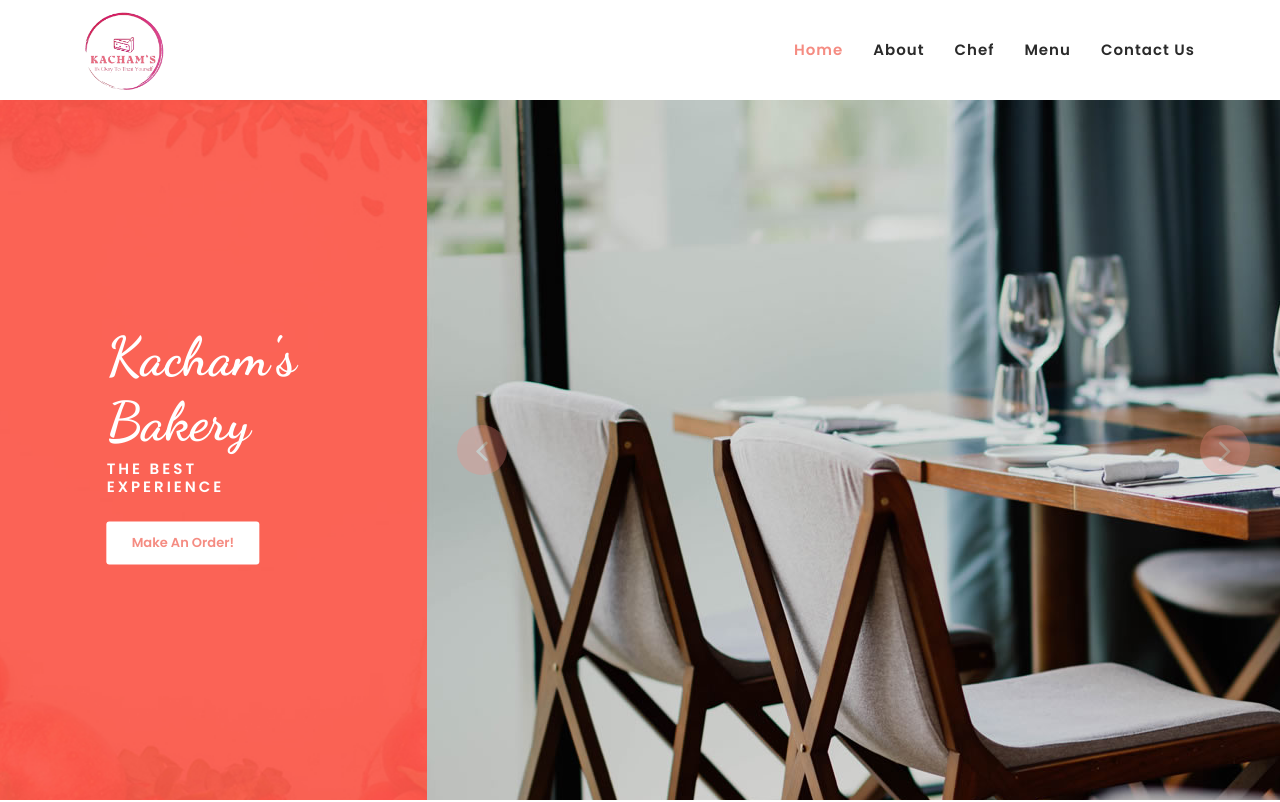
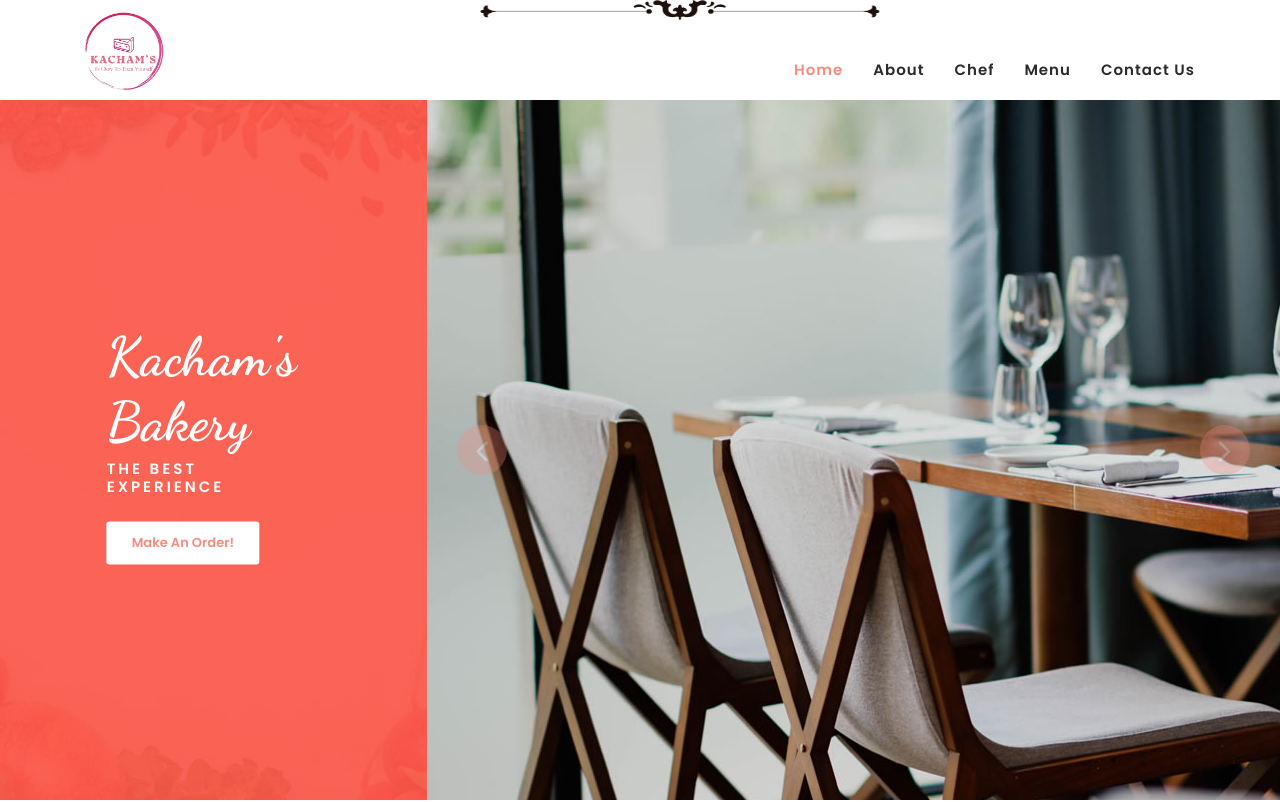
Before and after one commit to EvanSawchuk/Kachams, a plain HTML site: page Kachams/index.html in a window 1280 px wide. Shown: the top 802 px of the page. Drawn offline with Linux system fonts and the light colour scheme.

Commit message:
fixes header

```diff
--- a/Kachams/assets/css/kachamsbakery.css
+++ b/Kachams/assets/css/kachamsbakery.css
@@ -1667,3 +1667,9 @@ responsive
     opacity: 0;
   }
 }
+
+.fancy-line {
+  display: block;
+  margin-left: auto;
+  margin-right: auto;
+}
--- a/Kachams/index.html
+++ b/Kachams/index.html
@@ -49,17 +49,14 @@
                     <nav class="main-nav">
                         <!-- ***** Logo Start ***** -->
                         <a href="index.html" class="logo">
-                            <img src="assets\images\kachams_logo.png" width="79" height ="78" align="klassy cafe html template">
+                            <img src="assets\images\kachams_logo.png" width="79" height ="78" alt="kachams_logo">
                         </a>
+                        <img src="assets\images\line-header.png" width="400" height="20" alt="fancy-line" class="fancy-line" >
                         <!-- ***** Logo End ***** -->
                         <!-- ***** Menu Start ***** -->
                         <ul class="nav">
                             <li class="scroll-to-section"><a href="#top" class="active">Home</a></li>
                             <li class="scroll-to-section"><a href="#about">About</a></li>
-
-                        <!--
-
-                        -->
                             <li class="scroll-to-section"><a href="#chefs">Chef</a></li>
                             <li class="scroll-to-section"><a href="#offers">Menu</a></li>
 
```
Also changed, not shown: Kachams/assets/images/line-header.png (added).
